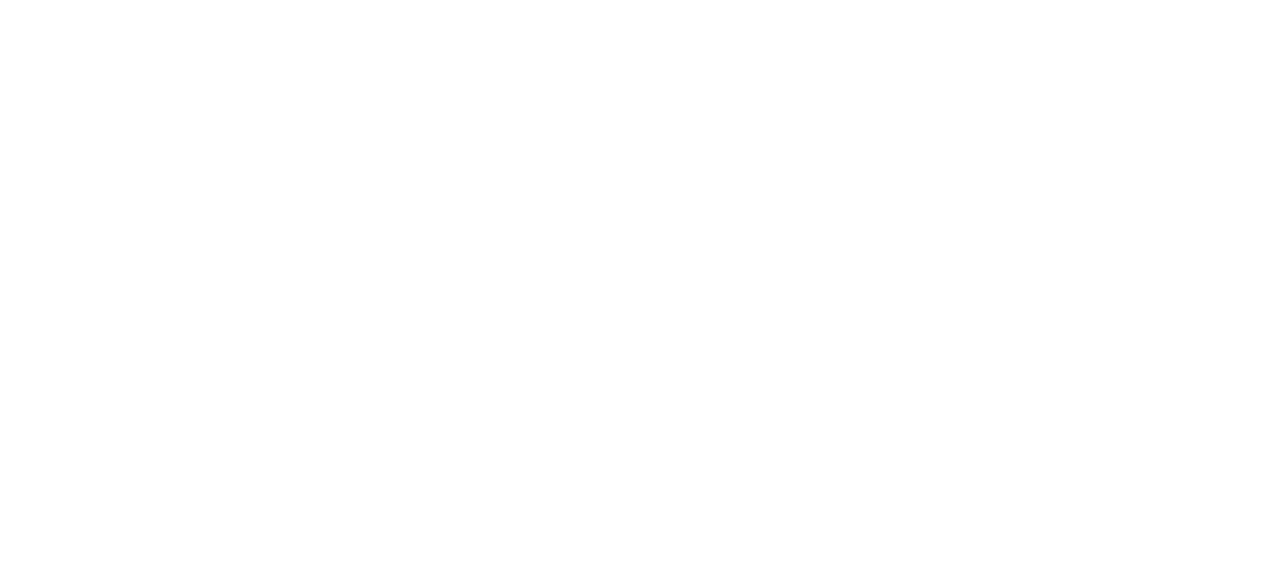
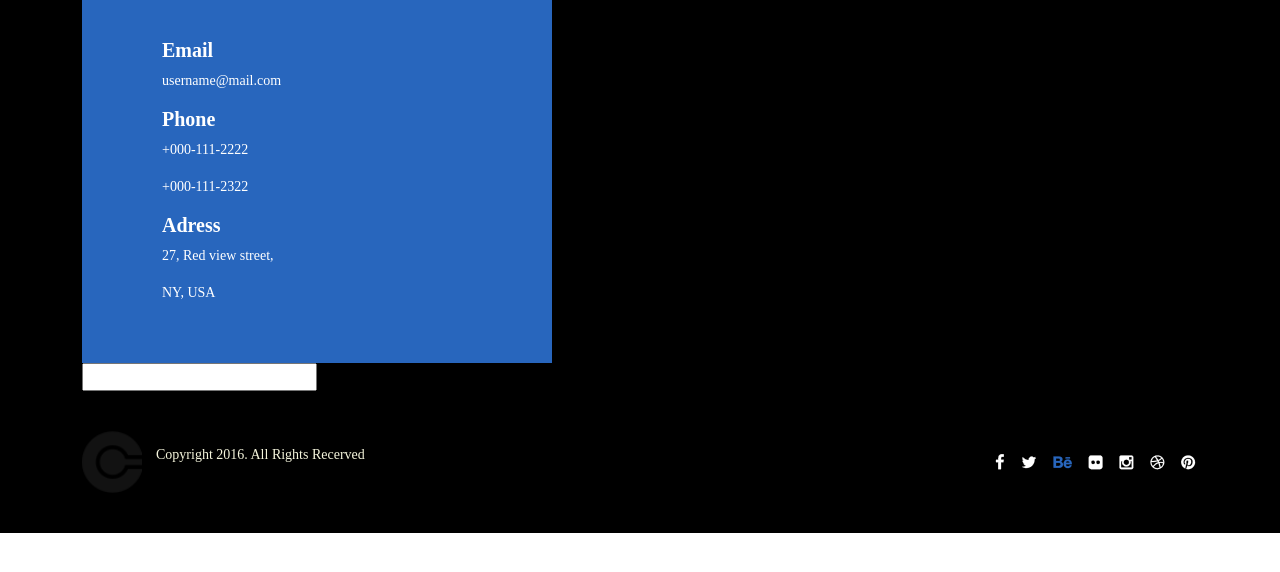
Before and after one commit to ulianava/hillel-team, a plain HTML site: page index.html in a window 1280 px wide. Drawn offline with nearby package versions, Linux system fonts and the light colour scheme.

Commit message:
add footer

```diff
--- a/index.html
+++ b/index.html
@@ -8,6 +8,39 @@
     <link rel="stylesheet" href="./styles/index.css">
 </head>
 <body>
+   <section class="contacts">
+    <div class="container">
+        <div class="adress">
+           <h2 class="text-c"> Email</h2>
+            <P class="text-contacts"> username@mail.com</P>
+            <h2 class="text-c"> Phone</h2>
+            <P class="text-contacts"> +000-111-2222</P>
+            <P class="text-contacts"> +000-111-2322</P>
+            <h2 class="text-c"> Adress</h2>
+            <P class="text-contacts"> 27, Red view street,</P>
+            <P class="text-contacts"> NY, USA</P>
+        </div>
+        <div class="touch">
+            <form action="#">
+                <input type="text">
+            </form>
+        </div>
+
+    </div>
+   </section>
+    <section class="footer">
+        <div class="container">
+          <div class="box">
+               <div class="logo">
+                 <img class="logo1" src="./images/logo-01 copy.png" alt="">
+                 <p class="text">Copyright 2016. All Rights Recerved</p>
+               </div>
+               <div class="icon">
+                   <img src="./images/icon.png" alt="">
+               </div>
+          </div>
+        </div>
+    </section>
     <script src="./script/bootstrap.bundle.min.js"></script>
 </body>
 </html>
--- a/styles/components/_main.scss
+++ b/styles/components/_main.scss
@@ -5,3 +5,51 @@
     list-style: none;
     text-decoration: none;
 }
+.contacts, .footer{
+    background-color: black;
+}
+.container{
+    width: 1170px;
+
+    .box{
+        display: flex;
+        align-items: center;
+        padding: 40px 0;
+     .logo{
+        align-items: center;
+        display: flex;
+        .logo1{
+            width: 60px;
+        }
+        .text{
+            color: beige;
+            margin-left: 14px;
+            font-size: 14px;
+            font-weight: 250;
+            font-family: "Raleway";
+        }
+
+    }
+    .icon{
+        width: 200px;
+        margin-left: 630px;
+    }
+  }
+  .adress{
+    width: 470px;
+    background: rgb(40, 102, 189) ;
+    color: white;
+    padding: 38px 0 44px 80px;
+      .text-c {
+        font-size: 20px;
+         font-weight: 700;
+       font-family: "Raleway";
+    }
+    .text-contacts{
+        font-size: 14px;
+font-weight: 300;
+font-family: "Raleway";
+    }
+  }
+
+}
```
Also changed, not shown: images/icon.png (added), images/logo-01 copy.png (added), styles/index.css, 1 other file.
